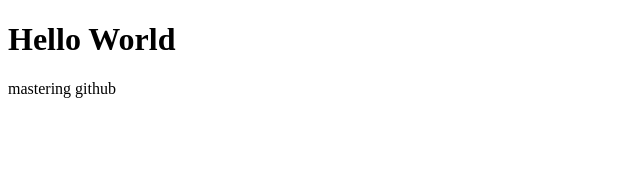
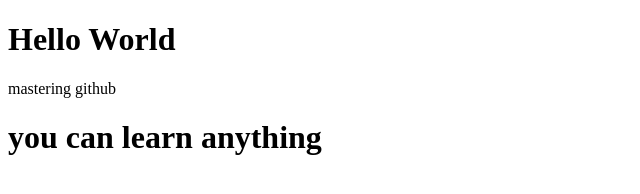
Before and after one commit to Nishathf/MasteringGithub, a plain HTML site: page index.html in a window 1280 px wide. Shown: the whole page, without its empty margins (0-640 px from the left). Drawn offline with Linux system fonts and the light colour scheme.

Commit message:
updating on github

```diff
--- a/index.html
+++ b/index.html
@@ -5,6 +5,7 @@
 <h1>Hello World</h1>
 
 <p>mastering github</p>
+  <h1>you can learn anything</h1>
 
 </body>
 </html>
```
